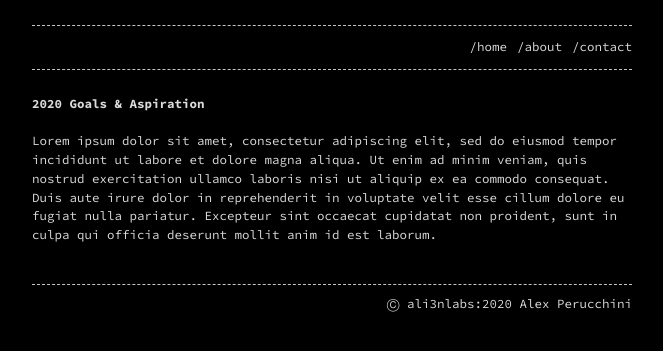
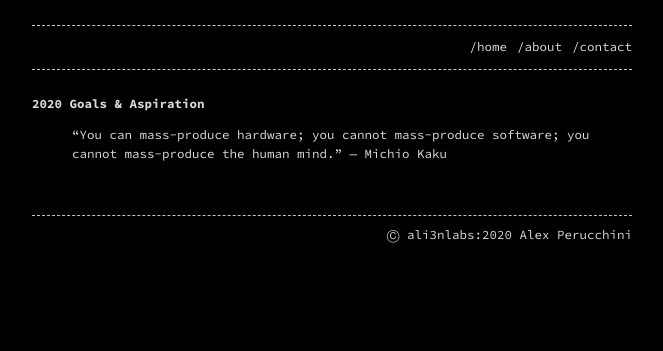
Before and after one commit to AlexPerucchini/AlexPerucchini.github.io, a Jekyll site: the page built from index.md, in a window 1280 px wide. Shown: the top 351 px of the page, without its empty margins (308-971 px from the left). Built offline with Jekyll 4.4.1, drawn with Linux system fonts in a browser that asks for light colours.

```diff
--- a/index.md
+++ b/index.md
@@ -5,5 +5,5 @@
 ---
 
 # 2020 Goals & Aspiration
-&nbsp;
-Lorem ipsum dolor sit amet, consectetur adipiscing elit, sed do eiusmod tempor incididunt ut labore et dolore magna aliqua. Ut enim ad minim veniam, quis nostrud exercitation ullamco laboris nisi ut aliquip ex ea commodo consequat. Duis aute irure dolor in reprehenderit in voluptate velit esse cillum dolore eu fugiat nulla pariatur. Excepteur sint occaecat cupidatat non proident, sunt in culpa qui officia deserunt mollit anim id est laborum.
+
+> “You can mass-produce hardware; you cannot mass-produce software; you cannot mass-produce the human mind.” — Michio Kaku
```
Also changed, not shown: about.md (+1 -3 lines), 2 other files.
